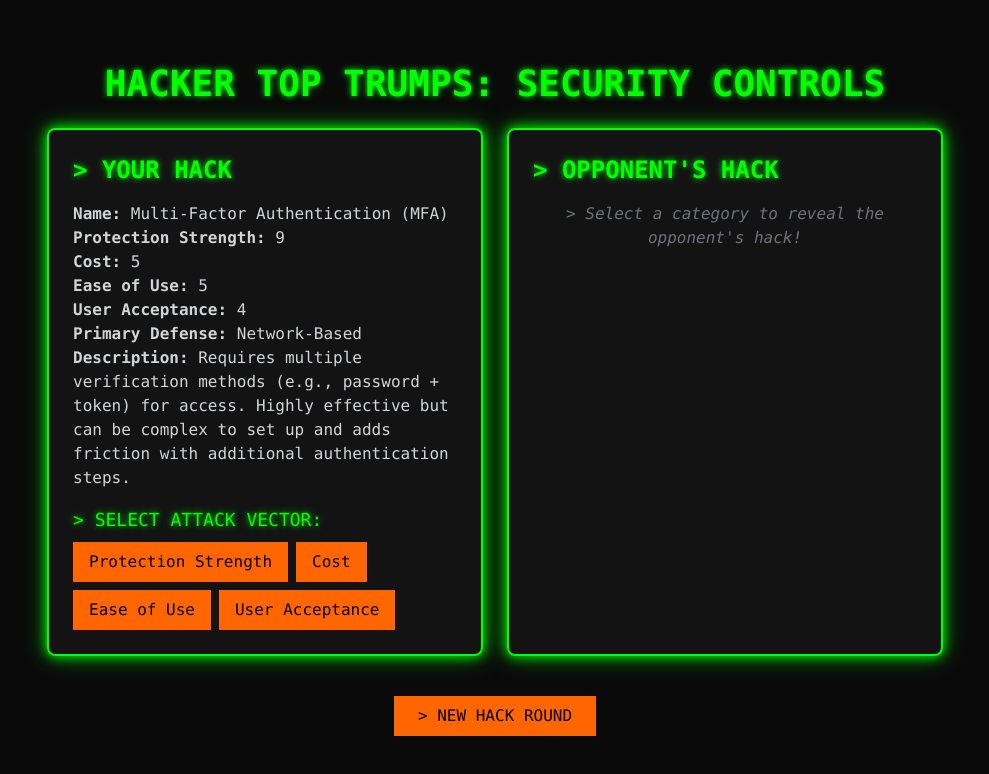
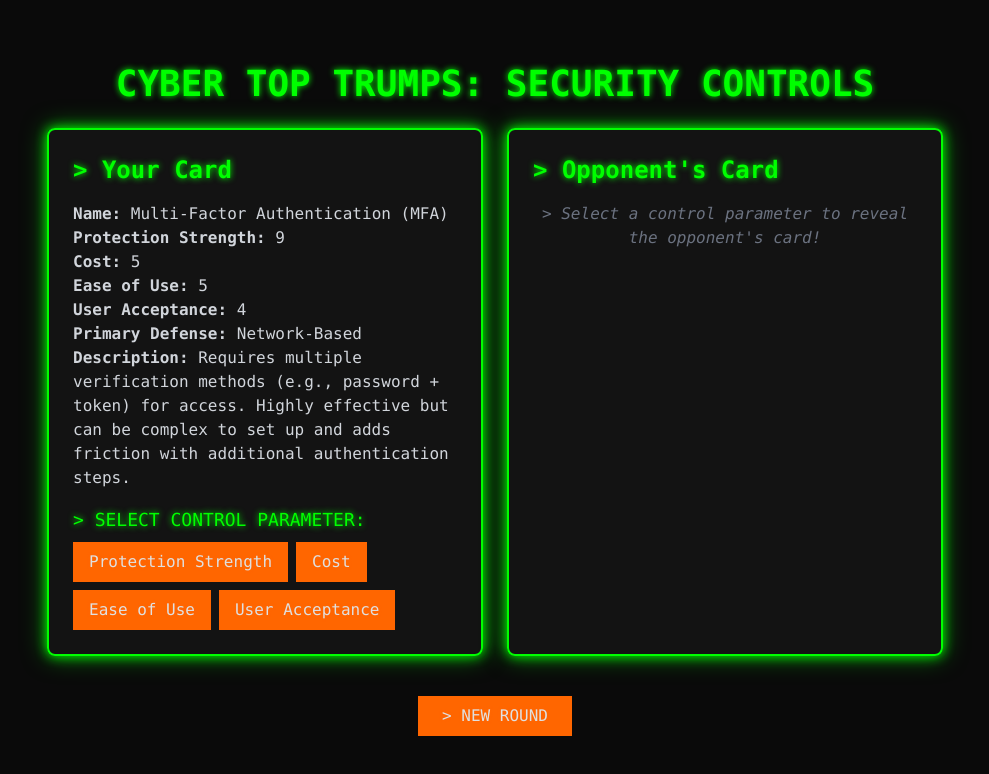
Before and after one commit to mr-r3b00t/cyber-top-trumps, a plain HTML site: page index.html in a window 1280 px wide. Shown: the whole page, without its empty margins (145-1134 px from the left). Drawn offline with nearby package versions, Linux system fonts and the light colour scheme.

Commit message:
Update index.html

```diff
--- a/index.html
+++ b/index.html
@@ -3,7 +3,7 @@
 <head>
   <meta charset="UTF-8">
   <meta name="viewport" content="width=device-width, initial-scale=1.0">
-  <title>Security Controls Top Trumps</title>
+  <title>Cyber Top Trumps</title>
   <script src="https://cdn.tailwindcss.com"></script>
   <style>
     body {
@@ -15,9 +15,8 @@
       box-shadow: 0 0 12px #00ff00, 0 0 24px rgba(0, 255, 0, 0.5); /* Enhanced neon glow */
     }
     .neon-button {
-      @apply font-mono font-bold rounded transition-all duration-300;
+      @apply text-black font-mono font-bold rounded transition-all duration-300;
       background-color: #ff6600; /* Neon orange */
-      color: #000; /* Black text for better visibility */
       text-shadow: 0 0 3px #ff6600;
     }
     .neon-button:hover {
@@ -36,12 +35,12 @@
   </style>
 </head>
 <body class="min-h-screen flex flex-col items-center justify-center p-4 font-mono">
-  <h1 class="text-4xl font-bold neon-text mb-6">HACKER TOP TRUMPS: SECURITY CONTROLS</h1>
+  <h1 class="text-4xl font-bold neon-text mb-6">CYBER TOP TRUMPS: SECURITY CONTROLS</h1>
 
   <div id="game" class="flex flex-col md:flex-row gap-6 max-w-4xl w-full">
     <!-- Player Card -->
     <div class="card-bg rounded-lg neon-border p-6 w-full md:w-1/2">
-      <h2 class="text-2xl font-semibold neon-text mb-4">> YOUR HACK</h2>
+      <h2 class="text-2xl font-semibold neon-text mb-4">> Your Card</h2>
       <div id="playerCard" class="text-gray-300">
         <p><strong>Name:</strong> <span id="playerName"></span></p>
         <p><strong>Protection Strength:</strong> <span id="playerProtection"></span></p>
@@ -52,7 +51,7 @@
         <p><strong>Description:</strong> <span id="playerDescription"></span></p>
       </div>
       <div class="mt-4">
-        <h3 class="text-lg font-medium neon-text">> SELECT ATTACK VECTOR:</h3>
+        <h3 class="text-lg font-medium neon-text">> SELECT CONTROL PARAMETER:</h3>
         <div class="flex flex-wrap gap-2 mt-2">
           <button onclick="compare('protection')" class="neon-button px-4 py-2">Protection Strength</button>
           <button onclick="compare('cost')" class="neon-button px-4 py-2">Cost</button>
@@ -64,9 +63,9 @@
 
     <!-- Opponent Card -->
     <div class="card-bg rounded-lg neon-border p-6 w-full md:w-1/2">
-      <h2 class="text-2xl font-semibold neon-text mb-4">> OPPONENT'S HACK</h2>
+      <h2 class="text-2xl font-semibold neon-text mb-4">> Opponent's Card</h2>
       <div id="opponentCard" class="text-gray-300">
-        <div id="opponentHidden" class="text-center text-gray-500 italic">> Select a category to reveal the opponent's hack!</div>
+        <div id="opponentHidden" class="text-center text-gray-500 italic">> Select a control parameter to reveal the opponent's card!</div>
         <div id="opponentDetails" class="hidden">
           <p><strong>Name:</strong> <span id="opponentName"></span></p>
           <p><strong>Protection Strength:</strong> <span id="opponentProtection"></span></p>
@@ -81,7 +80,7 @@
   </div>
 
   <div id="result" class="mt-6 text-lg font-bold neon-text"></div>
-  <button onclick="newRound()" class="mt-4 neon-button px-6 py-2">> NEW HACK ROUND</button>
+  <button onclick="newRound()" class="mt-4 neon-button px-6 py-2">> NEW ROUND</button>
 
   <script>
     const controls = [
```
